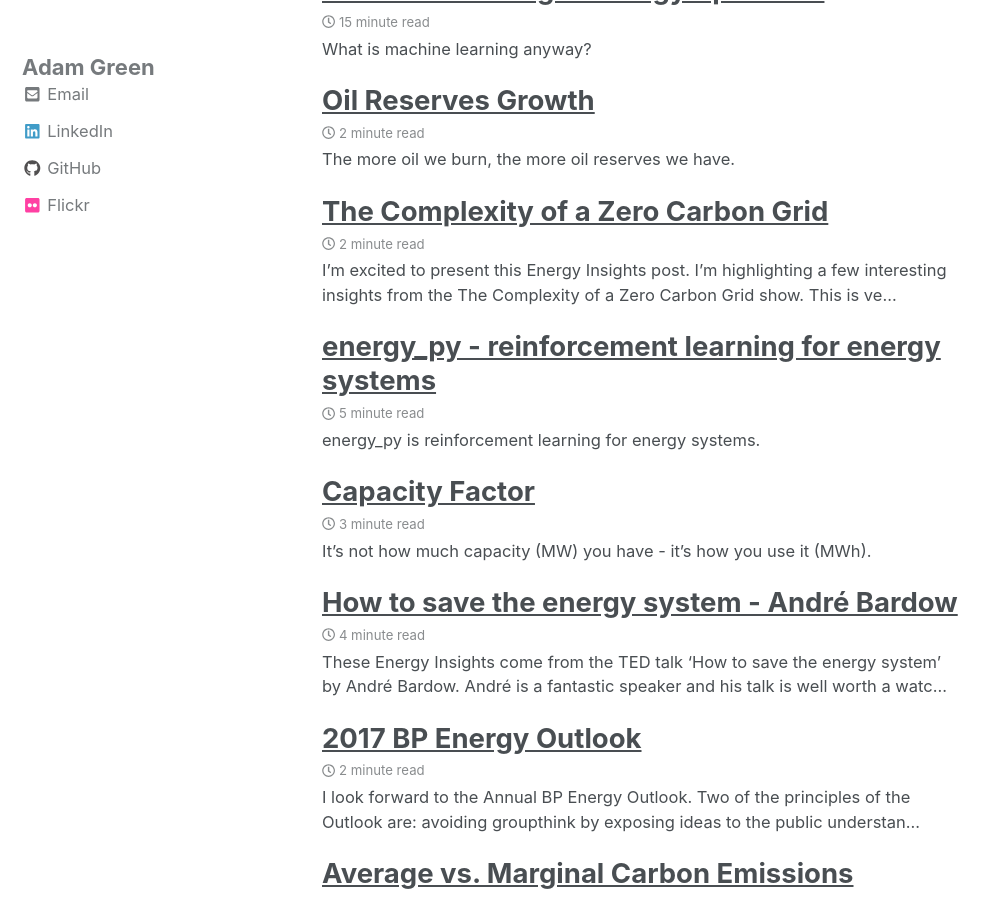
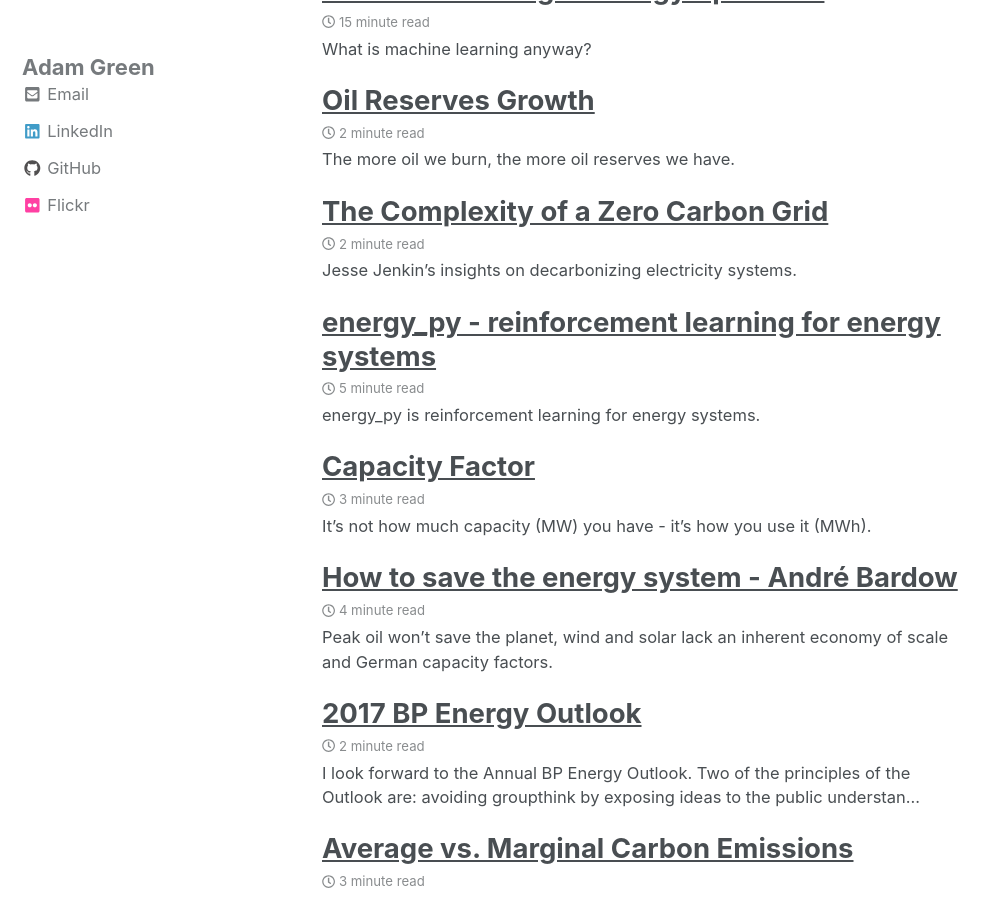
Before and after one commit to ADGEfficiency/adgefficiency.github.io, a Jekyll site: the page built from _pages/archive.md, in a window 1280 px wide and 900 px high, scrolled down 2189 px. Shown: the whole window, without its empty margins (0-998 px from the left). Built offline with Jekyll 4.4.1, drawn with Linux system fonts in a browser that asks for light colours; nearby versions of some CDN libraries.

Commit message:
excerpts

```diff
--- a/_posts/2017-03-06-energy-insights-how-to-save-the-energy-system-andre-bardow.md
+++ b/_posts/2017-03-06-energy-insights-how-to-save-the-energy-system-andre-bardow.md
@@ -3,8 +3,10 @@
 date: 2017-03-06
 categories:
   - Energy Insights
+excerpt:  Peak oil won't save the planet, wind and solar lack an inherent economy of scale and German capacity factors.
+
 ---
-These Energy Insights come from the TED talk [‘How to save the energy system’](https://www.youtube.com/watch?v=3_N-DooApEE) by André Bardow.  André is a fantastic speaker and his talk is well worth a watch.  Below are three insights from the talk.
+These Energy Insights come from the TED talk [‘How to save the energy system’](https://www.youtube.com/watch?v=3_N-DooApEE) by André Bardow. Below are three insights from the talk.
 
 ##  Why peak oil won’t save the planet
 
--- a/_posts/2017-04-17-complexity-of-a-zero-carbon-grid.md
+++ b/_posts/2017-04-17-complexity-of-a-zero-carbon-grid.md
@@ -3,6 +3,7 @@
 date: 2017-04-17
 categories:
   - Energy Insights
+excerpt: Jesse Jenkin's insights on decarbonizing electricity systems.
 ---
 
 I’m excited to present this Energy Insights post. I’m highlighting a few interesting insights from the [The Complexity of a Zero Carbon Grid](https://www.greentechmedia.com/squared/read/the-complexity-of-a-zero-carbon-grid) show.  This is very special as [The Interchange podcast](https://soundcloud.com/theinterchangepodcast) has only been publicly relaunched recently.
```
